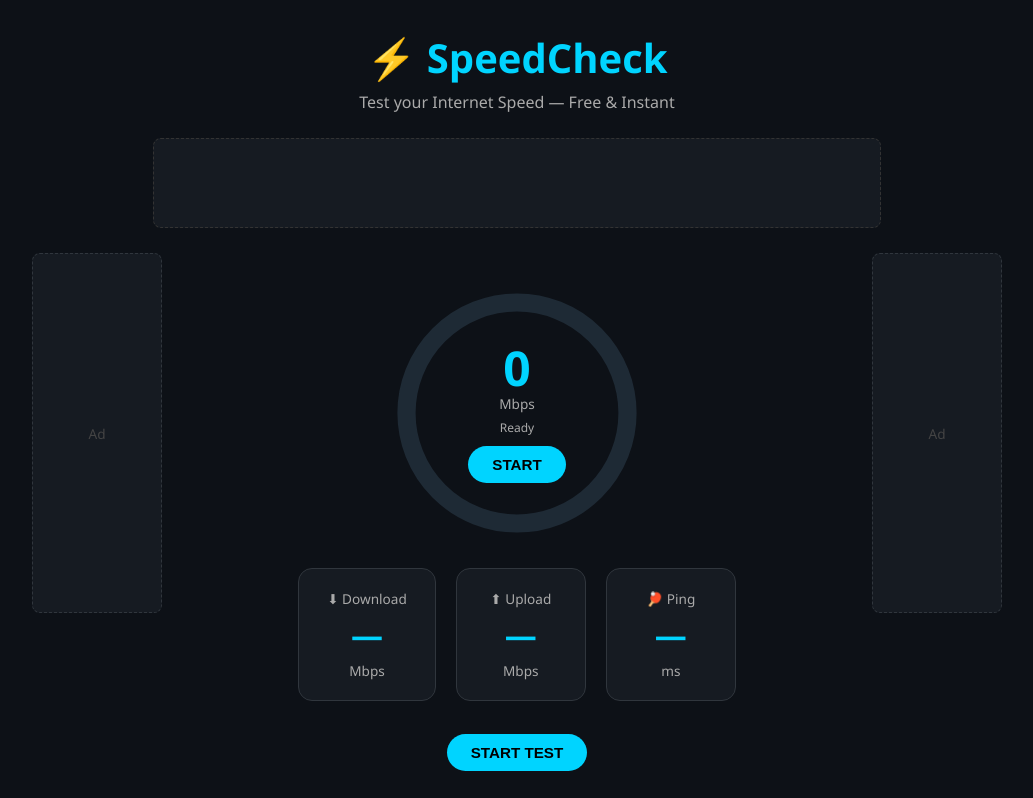
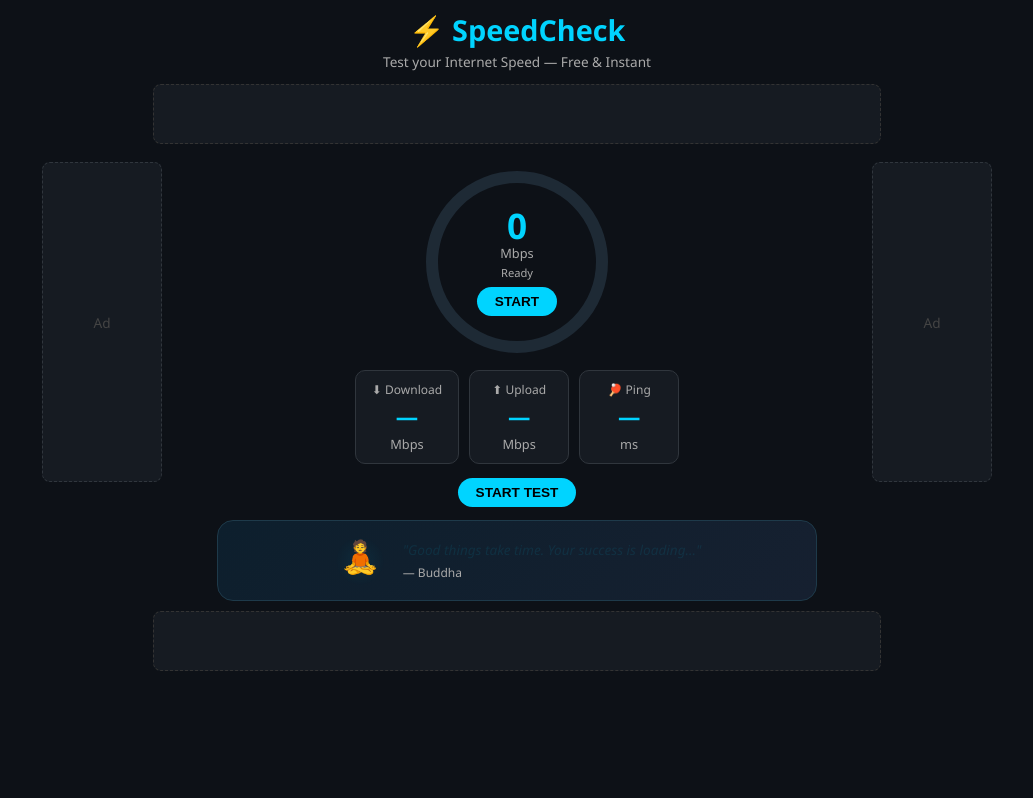
Before and after one commit to jyothi123elia/speedtest, a website: page public/index.html in a window 1280 px wide. Shown: the top 798 px of the page, without its empty margins (123-1156 px from the left). Drawn offline with Linux system fonts and the light colour scheme.

Commit message:
compact layout fits screen

```diff
--- a/public/style.css
+++ b/public/style.css
@@ -8,11 +8,10 @@ body {
   min-height: 100vh;
 }
 
-header { padding: 30px 20px 10px; }
-header h1 { font-size: 2.5rem; color: #00d4ff; }
-header p  { color: #aaaaaa; margin-top: 6px; }
+header { padding: 10px 20px 5px; }
+header h1 { font-size: 1.8rem; color: #00d4ff; }
+header p  { color: #aaaaaa; margin-top: 3px; font-size: 0.85rem; }
 
-/* PAGE LAYOUT - 3 columns */
 .page-layout {
   display: flex;
   justify-content: center;
@@ -22,17 +21,16 @@ header p  { color: #aaaaaa; margin-top: 6px; }
   margin: 0 auto;
 }
 
-/* SIDE ADS */
 .ad-sidebar {
-  width: 140px;
+  width: 130px;
   flex-shrink: 0;
   padding-top: 10px;
 }
 
 .ad-slot.vertical {
-  width: 130px;
-  min-height: 360px;
-  max-height: 360px;
+  width: 120px;
+  min-height: 320px;
+  max-height: 320px;
   background: #161b22;
   border: 1px dashed #30363d;
   border-radius: 8px;
@@ -44,14 +42,12 @@ header p  { color: #aaaaaa; margin-top: 6px; }
   margin: 0 auto;
 }
 
-/* MAIN CENTER */
-main { padding: 20px; flex: 1; max-width: 700px; }
+main { padding: 5px 20px; flex: 1; max-width: 700px; }
 
-/* TOP & BOTTOM AD SLOT */
 .ad-slot {
-  margin: 15px auto;
+  margin: 8px auto;
   max-width: 728px;
-  min-height: 90px;
+  min-height: 60px;
   background: #161b22;
   border: 1px dashed #333;
   border-radius: 8px;
@@ -62,17 +58,17 @@ main { padding: 20px; flex: 1; max-width: 700px; }
   font-size: 0.85rem;
 }
 
-/* GAUGE */
+/* SMALLER GAUGE */
 .gauge-container {
-  margin: 20px auto;
+  margin: 5px auto;
   display: flex;
   justify-content: center;
 }
 
 .gauge-wrapper {
   position: relative;
-  width: 260px;
-  height: 260px;
+  width: 200px;
+  height: 200px;
   display: flex;
   align-items: center;
   justify-content: center;
@@ -89,13 +85,13 @@ main { padding: 20px; flex: 1; max-width: 700px; }
 .gauge-bg {
   fill: none;
   stroke: #1e2a35;
-  stroke-width: 14;
+  stroke-width: 12;
 }
 
 .gauge-arc {
   fill: none;
   stroke: #00d4ff;
-  stroke-width: 14;
+  stroke-width: 12;
   stroke-linecap: round;
   stroke-dasharray: 534;
   stroke-dashoffset: 534;
@@ -118,32 +114,32 @@ main { padding: 20px; flex: 1; max-width: 700px; }
   flex-direction: column;
   align-items: center;
   justify-content: center;
-  gap: 2px;
+  gap: 1px;
 }
 
 #speed-value {
-  font-size: 3rem;
+  font-size: 2.2rem;
   font-weight: bold;
   color: #00d4ff;
   line-height: 1;
 }
 
-.unit { color: #aaa; font-size: 0.85rem; }
+.unit { color: #aaa; font-size: 0.8rem; }
 
 #status-text {
   color: #aaaaaa;
-  font-size: 0.75rem;
-  margin-top: 4px;
+  font-size: 0.7rem;
+  margin-top: 2px;
 }
 
 #start-btn {
-  margin-top: 8px;
-  padding: 10px 24px;
+  margin-top: 6px;
+  padding: 7px 18px;
   background: #00d4ff;
   color: #000000;
   border: none;
   border-radius: 50px;
-  font-size: 0.95rem;
+  font-size: 0.85rem;
   font-weight: bold;
   cursor: pointer;
   transition: transform 0.2s, box-shadow 0.2s;
@@ -160,50 +156,49 @@ main { padding: 20px; flex: 1; max-width: 700px; }
   transform: none;
 }
 
-/* RESULTS */
+/* SMALLER RESULTS */
 .results-grid {
   display: flex;
   justify-content: center;
-  gap: 20px;
+  gap: 10px;
   flex-wrap: wrap;
-  margin: 25px auto;
+  margin: 8px auto;
 }
 
 .result-card {
   background: #161b22;
   border: 1px solid #30363d;
-  border-radius: 14px;
-  padding: 20px 28px;
+  border-radius: 10px;
+  padding: 10px 16px;
   display: flex;
   flex-direction: column;
-  gap: 5px;
-  min-width: 130px;
+  gap: 3px;
+  min-width: 100px;
 }
 
-.label { color: #aaaaaa; font-size: 0.85rem; }
-.value { font-size: 2rem; font-weight: bold; color: #00d4ff; }
+.label { color: #aaaaaa; font-size: 0.75rem; }
+.value { font-size: 1.4rem; font-weight: bold; color: #00d4ff; }
 
-/* FOOTER */
 footer {
-  padding: 20px;
+  padding: 8px;
   color: #555;
-  font-size: 0.8rem;
+  font-size: 0.75rem;
 }
 
 footer a { color: #00d4ff; text-decoration: none; }
 
-/* BUDDHA */
+/* SMALLER BUDDHA */
 .buddha-section {
   display: flex;
   align-items: center;
   justify-content: center;
-  gap: 20px;
-  margin: 10px auto 20px;
-  padding: 20px 30px;
-  max-width: 700px;
+  gap: 15px;
+  margin: 8px auto 10px;
+  padding: 12px 20px;
+  max-width: 600px;
   background: linear-gradient(135deg, #0d1f2d, #162030);
   border: 1px solid #1e3a4a;
-  border-radius: 20px;
+  border-radius: 16px;
   flex-wrap: wrap;
 }
 
@@ -212,22 +207,22 @@ footer a { color: #00d4ff; text-decoration: none; }
   display: flex;
   align-items: center;
   justify-content: center;
-  width: 80px;
-  height: 80px;
+  width: 55px;
+  height: 55px;
   flex-shrink: 0;
 }
 
 .buddha-glow {
   position: absolute;
-  width: 70px;
-  height: 70px;
+  width: 50px;
+  height: 50px;
   border-radius: 50%;
   background: radial-gradient(circle, #00d4ff22, transparent 70%);
   animation: buddha-pulse 2.5s ease-in-out infinite;
 }
 
 .buddha-emoji {
-  font-size: 3rem;
+  font-size: 2rem;
   animation: buddha-float 3s ease-in-out infinite;
   position: relative;
   z-index: 1;
@@ -235,7 +230,7 @@ footer a { color: #00d4ff; text-decoration: none; }
 
 @keyframes buddha-float {
   0%, 100% { transform: translateY(0px); }
-  50%       { transform: translateY(-8px); }
+  50%       { transform: translateY(-6px); }
 }
 
 @keyframes buddha-pulse {
@@ -243,20 +238,20 @@ footer a { color: #00d4ff; text-decoration: none; }
   50%       { transform: scale(1.4); opacity: 1;   }
 }
 
-.buddha-quote { text-align: left; max-width: 400px; }
+.buddha-quote { text-align: left; max-width: 380px; }
 
 .quote-text {
   color: #00d4ff;
-  font-size: 1rem;
+  font-size: 0.85rem;
   font-style: italic;
-  line-height: 1.6;
+  line-height: 1.5;
   animation: fade-quote 9s ease-in-out infinite;
 }
 
 .quote-author {
   color: #aaa;
-  font-size: 0.8rem;
-  margin-top: 6px;
+  font-size: 0.75rem;
+  margin-top: 4px;
 }
 
 @keyframes fade-quote {
@@ -265,7 +260,6 @@ footer a { color: #00d4ff; text-decoration: none; }
   100%      { opacity: 1; }
 }
 
-/* HIDE SIDE ADS ON MOBILE */
 @media (max-width: 900px) {
   .ad-sidebar { display: none; }
 }
```
